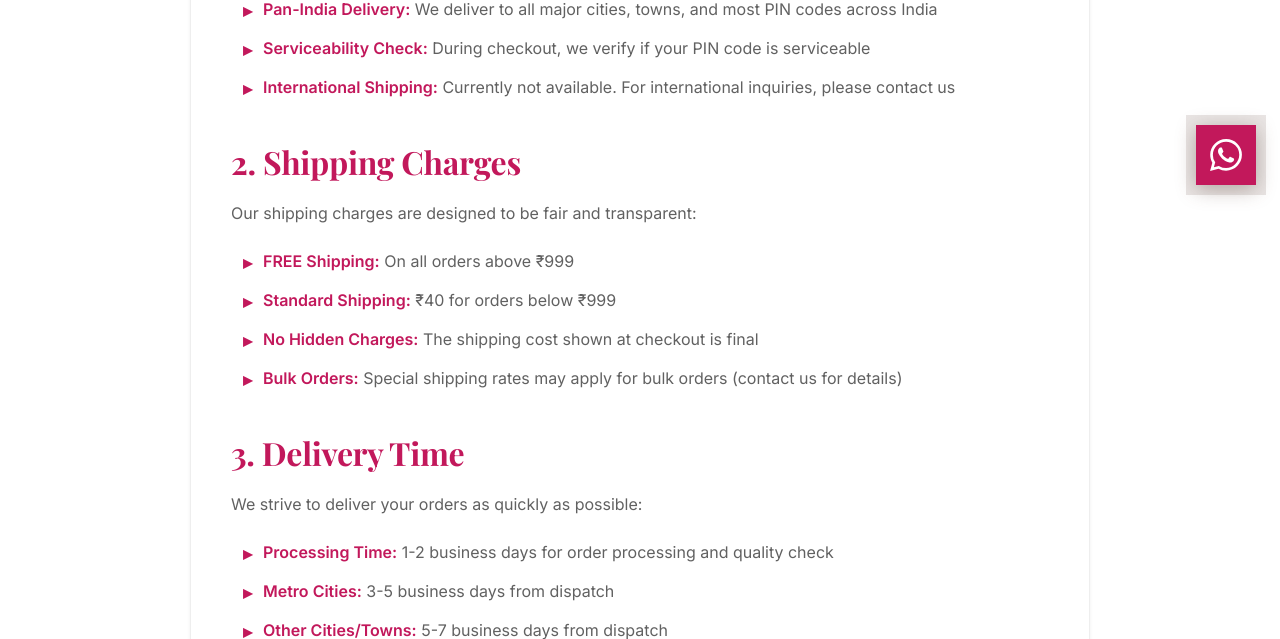
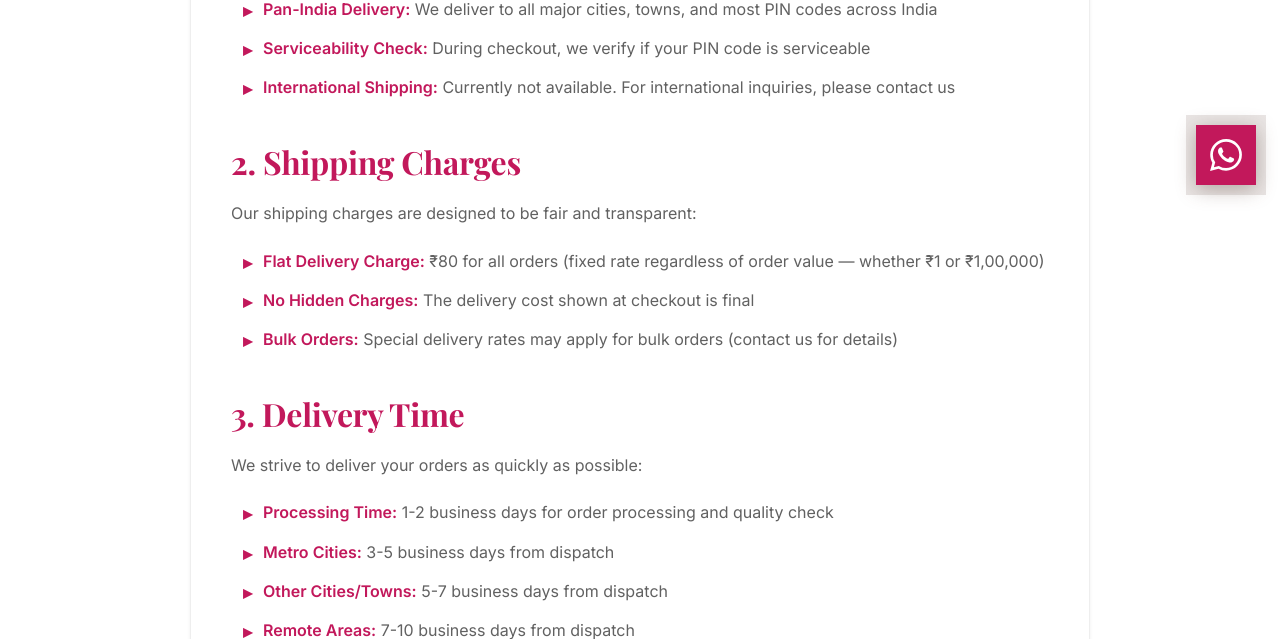
Before and after one commit to bthinkxdev/queen_orange, a Django app: template templates/shipping.html in a window 1280 px wide. Shown: the part 591-1230 px from the top of the page. Run offline with Django 5.2, Linux system fonts and the light colour scheme; the template is opened without the code that fills it, so the values that code supplies are empty.

Commit message:
shiping charge updated

```diff
--- a/ecom/settings.py
+++ b/ecom/settings.py
@@ -164,8 +164,8 @@ SESSION_COOKIE_SECURE = False  # Set True in production with HTTPS
 SESSION_COOKIE_HTTPONLY = True
 SESSION_COOKIE_SAMESITE = "Lax"
 
-FREE_SHIPPING_THRESHOLD = 0
-FLAT_SHIPPING_FEE = 0
+# Delivery charge: constant ₹80 for all orders (1 rupee to 1 lakh or any amount)
+FLAT_DELIVERY_CHARGE = 80
 MAX_CART_QTY = 10
 LOGIN_URL = "/accounts/login/"
 LOGIN_REDIRECT_URL = "/"
--- a/templates/shipping.html
+++ b/templates/shipping.html
@@ -1,6 +1,6 @@
 {% extends "base.html" %}
 {% block title %}Shipping Policy - Queen Orange{% endblock %}
-{% block meta_description %}Queen Orange Shipping Policy - Free shipping on orders above ₹999, Fast delivery across India.{% endblock %}
+{% block meta_description %}Queen Orange Shipping Policy - Flat ₹80 delivery charge for all orders. Fast delivery across India.{% endblock %}
 {% block content %}
     <section class="static-page">
         <div class="container">
@@ -22,10 +22,9 @@
                 <h2>2. Shipping Charges</h2>
                 <p>Our shipping charges are designed to be fair and transparent:</p>
                 <ul>
-                    <li><strong>FREE Shipping:</strong> On all orders above ₹999</li>
-                    <li><strong>Standard Shipping:</strong> ₹40 for orders below ₹999</li>
-                    <li><strong>No Hidden Charges:</strong> The shipping cost shown at checkout is final</li>
-                    <li><strong>Bulk Orders:</strong> Special shipping rates may apply for bulk orders (contact us for details)</li>
+                    <li><strong>Flat Delivery Charge:</strong> ₹80 for all orders (fixed rate regardless of order value — whether ₹1 or ₹1,00,000)</li>
+                    <li><strong>No Hidden Charges:</strong> The delivery cost shown at checkout is final</li>
+                    <li><strong>Bulk Orders:</strong> Special delivery rates may apply for bulk orders (contact us for details)</li>
                 </ul>
 
                 <h2>3. Delivery Time</h2>
--- a/templates/terms.html
+++ b/templates/terms.html
@@ -33,7 +33,7 @@
                 <h2>6. Shipping and Delivery</h2>
                 <ul>
                     <li>We ship across India through trusted courier partners</li>
-                    <li>Free shipping on orders above ₹999</li>
+                    <li>Flat delivery charge of ₹80 for all orders (regardless of order value)</li>
                     <li>Delivery times are estimates and not guaranteed</li>
                 </ul>
 
```
